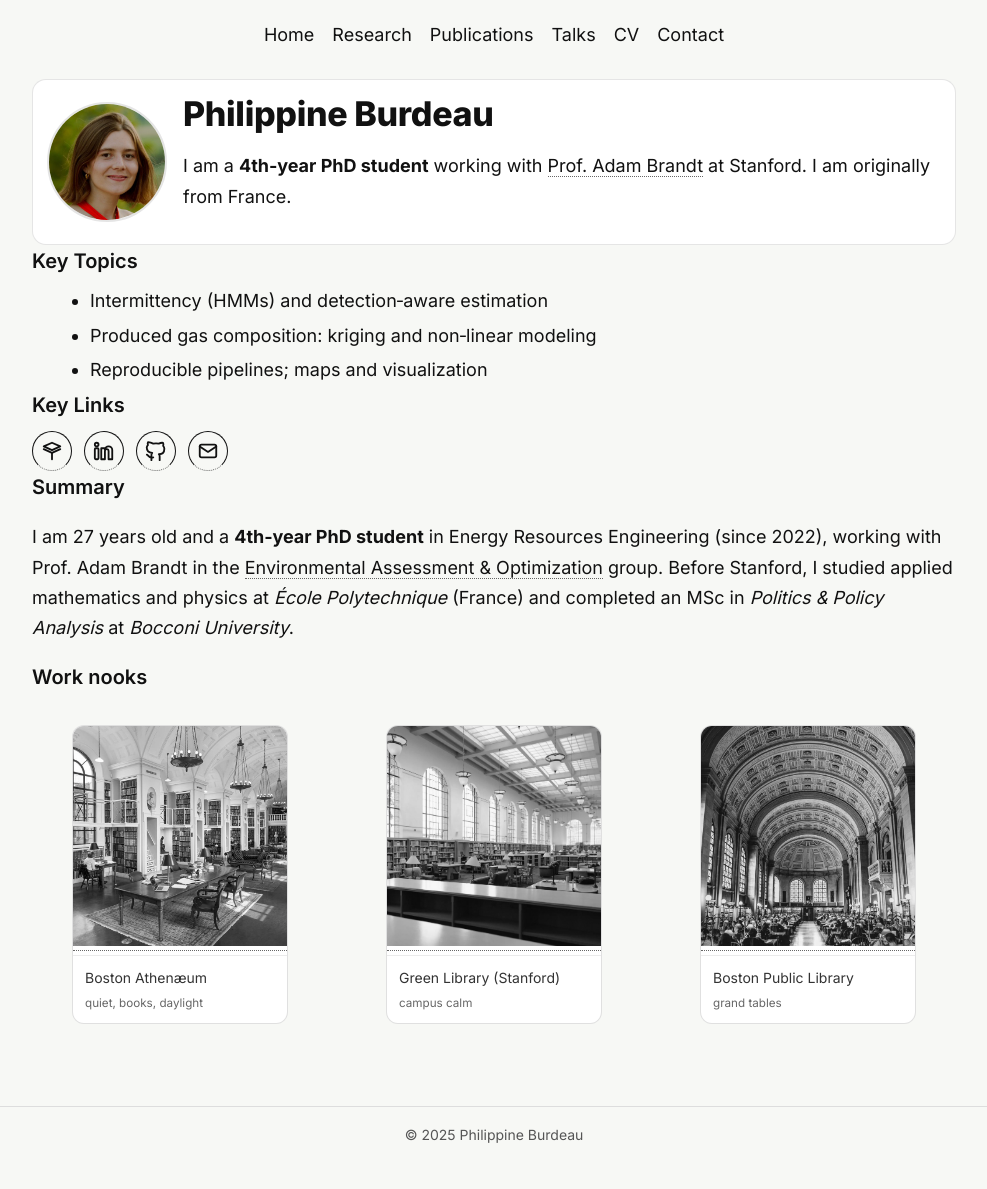
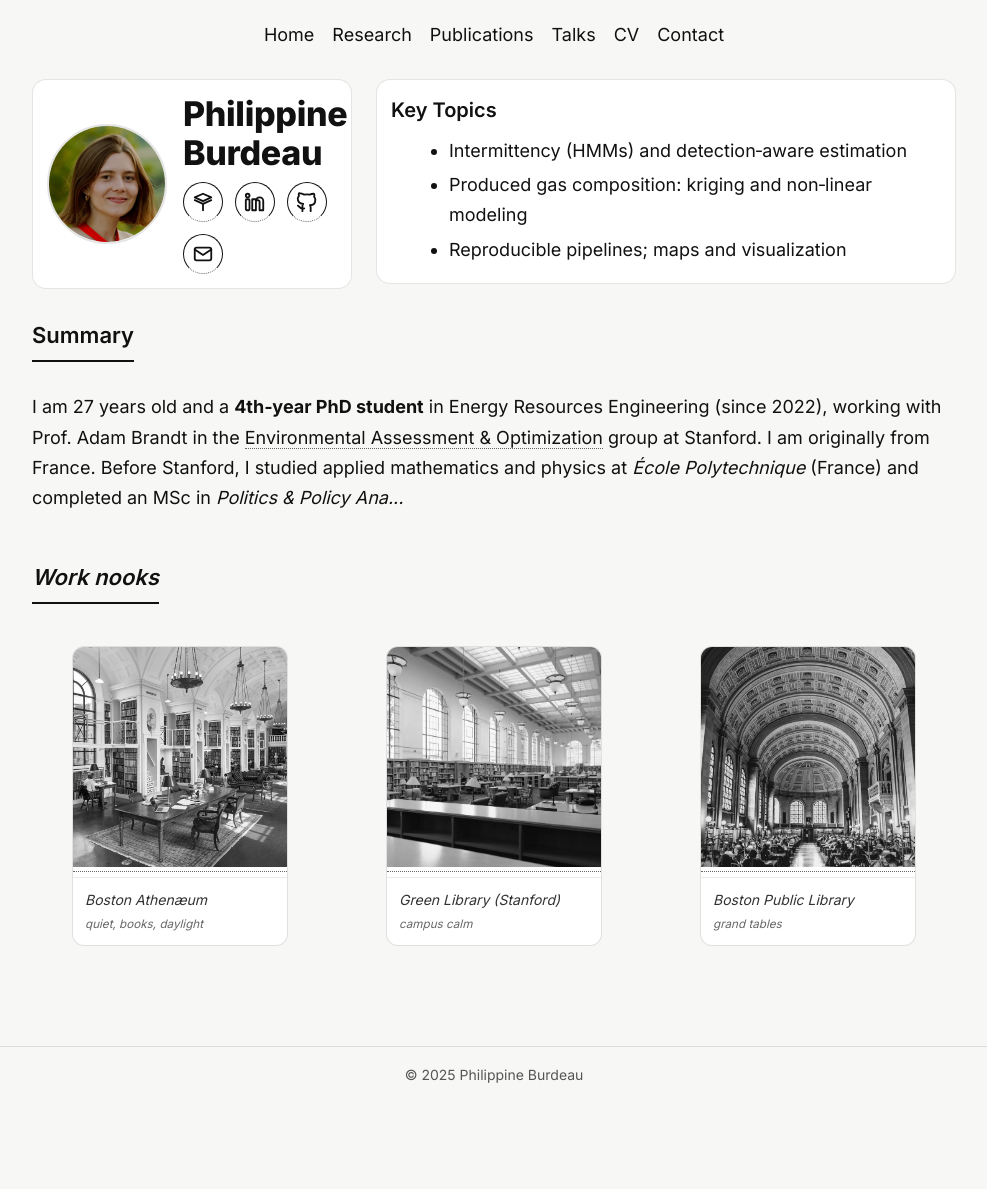
Before and after one commit to pburdeau/pburdeau.github.io, a Jekyll site: the page built from index.md, in a window 1280 px wide. Shown: the whole page, without its empty margins (146-1133 px from the left). Built offline with Jekyll 4.4.1, drawn with Linux system fonts in a browser that asks for light colours; after the commit the page ends 1128 px from its top, so only the background shows below that.

Commit message:
Home v10

```diff
--- a/index.md
+++ b/index.md
@@ -4,54 +4,55 @@ title: "Home"
 permalink: /
 ---
 
-<div class="profile">
-  <img class="photo" src="/assets/img/avatar.jpg" alt="Portrait of Philippine Burdeau">
-  <div class="identity">
-    <h1>Philippine Burdeau</h1>
-    <p>I am a <strong><span id="phdYearInline">PhD student</span></strong> working with <a href="https://eao.stanford.edu/" target="_blank" rel="noopener">Prof. Adam Brandt</a> at Stanford. I am originally from France.</p>
+<div class="header-grid">
+  <div class="profile">
+    <img class="photo" src="/assets/img/avatar.jpg" alt="Portrait of Philippine Burdeau">
+    <div class="identity">
+      <h1>Philippine Burdeau</h1>
+      <div class="social">
+        <a class="icon" href="https://scholar.google.com/citations?user=sJb11sYAAAAJ&hl=fr" aria-label="Google Scholar" target="_blank" rel="noopener">
+          <svg viewBox="0 0 24 24" stroke-width="2" stroke-linecap="round" stroke-linejoin="round">
+            <path d="M3 7l9-4 9 4-9 4-9-4z" />
+            <path d="M21 10l-9 4-9-4" />
+            <path d="M12 14v7" />
+          </svg>
+        </a>
+        <a class="icon" href="https://www.linkedin.com/in/philippine-burdeau/" aria-label="LinkedIn" target="_blank" rel="noopener">
+          <svg viewBox="0 0 24 24" stroke-width="2" stroke-linecap="round" stroke-linejoin="round">
+            <rect x="2" y="9" width="4" height="12" rx="1"/>
+            <path d="M9 9h4v2a4 4 0 0 1 8 0v10h-4V12a2 2 0 0 0-4 0v9H9z"/>
+            <circle cx="4" cy="5" r="2"/>
+          </svg>
+        </a>
+        <a class="icon" href="https://github.com/pburdeau" aria-label="GitHub" target="_blank" rel="noopener">
+          <svg viewBox="0 0 24 24" stroke-width="2" stroke-linecap="round" stroke-linejoin="round">
+            <path d="M9 19c-5 1.5-5-2.5-7-3m14 6v-3.9a3.4 3.4 0 0 0-.9-2.6c3 0 6-1.5 6-6a4.6 4.6 0 0 0-1.3-3.2 4.2 4.2 0 0 0-.1-3.2S17.8 2.7 15 4a12.1 12.1 0 0 0-6 0C6.3 2.7 3.3 2.3 3.3 2.3a4.2 4.2 0 0 0-.1 3.2A4.6 4.6 0 0 0 1.9 8c0 4.4 3 6 6 6a3.4 3.4 0 0 0-.9 2.6V22"/>
+          </svg>
+        </a>
+        <a class="icon" href="mailto:pburdeau@stanford.edu" aria-label="Email">
+          <svg viewBox="0 0 24 24" stroke-width="2" stroke-linecap="round" stroke-linejoin="round">
+            <rect x="3" y="5" width="18" height="14" rx="2"/>
+            <path d="M3 7l9 6 9-6"/>
+          </svg>
+        </a>
+      </div>
+    </div>
+  </div>
+
+  <div class="topics">
+    <div class="section-title">Key Topics</div>
+    <ul class="big-bullets">
+      <li>Intermittency (HMMs) and detection‑aware estimation</li>
+      <li>Produced gas composition: kriging and non‑linear modeling</li>
+      <li>Reproducible pipelines; maps and visualization</li>
+    </ul>
   </div>
 </div>
 
-<h2 class="section-title">Key Topics</h2>
-<ul class="big-bullets">
-  <li>Intermittency (HMMs) and detection‑aware estimation</li>
-  <li>Produced gas composition: kriging and non‑linear modeling</li>
-  <li>Reproducible pipelines; maps and visualization</li>
-</ul>
+<div class="h2">Summary</div>
+<p>I am 27 years old and a <strong><span id="phdYearText">4th‑year PhD student</span></strong> in Energy Resources Engineering (since 2022), working with Prof. Adam Brandt in the <a href="https://eao.stanford.edu/" target="_blank" rel="noopener">Environmental Assessment & Optimization</a> group at Stanford. I am originally from France. Before Stanford, I studied applied mathematics and physics at <em>École Polytechnique</em> (France) and completed an MSc in <em>Politics & Policy Ana...
 
-<h2 class="section-title">Key Links</h2>
-<div class="social">
-  <a class="icon" href="https://scholar.google.com/citations?user=sJb11sYAAAAJ&hl=fr" aria-label="Google Scholar" target="_blank" rel="noopener">
-    <svg viewBox="0 0 24 24" stroke-width="2" stroke-linecap="round" stroke-linejoin="round">
-      <path d="M3 7l9-4 9 4-9 4-9-4z" />
-      <path d="M21 10l-9 4-9-4" />
-      <path d="M12 14v7" />
-    </svg>
-  </a>
-  <a class="icon" href="https://www.linkedin.com/in/philippine-burdeau/" aria-label="LinkedIn" target="_blank" rel="noopener">
-    <svg viewBox="0 0 24 24" stroke-width="2" stroke-linecap="round" stroke-linejoin="round">
-      <rect x="2" y="9" width="4" height="12" rx="1"/>
-      <path d="M9 9h4v2a4 4 0 0 1 8 0v10h-4V12a2 2 0 0 0-4 0v9H9z"/>
-      <circle cx="4" cy="5" r="2"/>
-    </svg>
-  </a>
-  <a class="icon" href="https://github.com/pburdeau" aria-label="GitHub" target="_blank" rel="noopener">
-    <svg viewBox="0 0 24 24" stroke-width="2" stroke-linecap="round" stroke-linejoin="round">
-      <path d="M9 19c-5 1.5-5-2.5-7-3m14 6v-3.9a3.4 3.4 0 0 0-.9-2.6c3 0 6-1.5 6-6a4.6 4.6 0 0 0-1.3-3.2 4.2 4.2 0 0 0-.1-3.2S17.8 2.7 15 4a12.1 12.1 0 0 0-6 0C6.3 2.7 3.3 2.3 3.3 2.3a4.2 4.2 0 0 0-.1 3.2A4.6 4.6 0 0 0 1.9 8c0 4.4 3 6 6 6a3.4 3.4 0 0 0-.9 2.6V22"/>
-    </svg>
-  </a>
-  <a class="icon" href="mailto:pburdeau@stanford.edu" aria-label="Email">
-    <svg viewBox="0 0 24 24" stroke-width="2" stroke-linecap="round" stroke-linejoin="round">
-      <rect x="3" y="5" width="18" height="14" rx="2"/>
-      <path d="M3 7l9 6 9-6"/>
-    </svg>
-  </a>
-</div>
-
-<h2 class="section-title">Summary</h2>
-<p>I am <span id="age">27</span> years old and a <strong><span id="phdYearText">4th‑year PhD student</span></strong> in Energy Resources Engineering (since 2022), working with Prof. Adam Brandt in the <a href="https://eao.stanford.edu/" target="_blank" rel="noopener">Environmental Assessment & Optimization</a> group. Before Stanford, I studied applied mathematics and physics at <em>École Polytechnique</em> (France) and completed an MSc in <em>Politics & Policy Analysis</em> at <em>Bocconi University</em>.</p>
-
-<h2 class="section-title">Work nooks</h2>
+<div class="h2">Work nooks</div>
 <div class="nooks">
   <figure class="nook">
     <a href="https://www.bostonathenaeum.org/" target="_blank" rel="noopener">
@@ -72,25 +73,3 @@ permalink: /
     <figcaption>Boston Public Library<small>grand tables</small></figcaption>
   </figure>
 </div>
-
-<script>
-(function(){
-  const now = new Date();
-  const birth = new Date('1998-02-26T00:00:00');
-  let age = now.getFullYear() - birth.getFullYear();
-  const mdiff = now.getMonth() - birth.getMonth();
-  if (mdiff < 0 || (mdiff === 0 && now.getDate() < birth.getDate())) age--;
-  const ageEl = document.getElementById('age'); if (ageEl) ageEl.textContent = age;
-
-  const y = new Date().getFullYear();
-  const afterSep = now.getMonth() >= 8;
-  let yearNum = (y - 2022) + (afterSep ? 1 : 0);
-  if (yearNum < 1) yearNum = 1;
-  const ord = (n)=>{ if (n%10==1 && n%100!=11) return n+'st'; if (n%10==2 && n%100!=12) return n+'nd'; if (n%10==3 && n%100!=13) return n+'rd'; return n+'th'; };
-  const text = ord(yearNum) + '‑year PhD student';
-  const t1 = document.getElementById('phdYearInline');
-  const t2 = document.getElementById('phdYearText');
-  if (t1) t1.textContent = text;
-  if (t2) t2.textContent = text;
-})();
-</script>
```
Also changed, not shown: assets/img/favicon-globe.svg.
